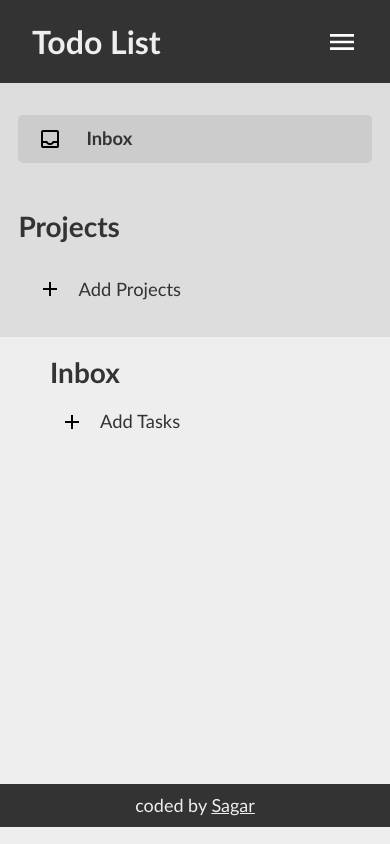
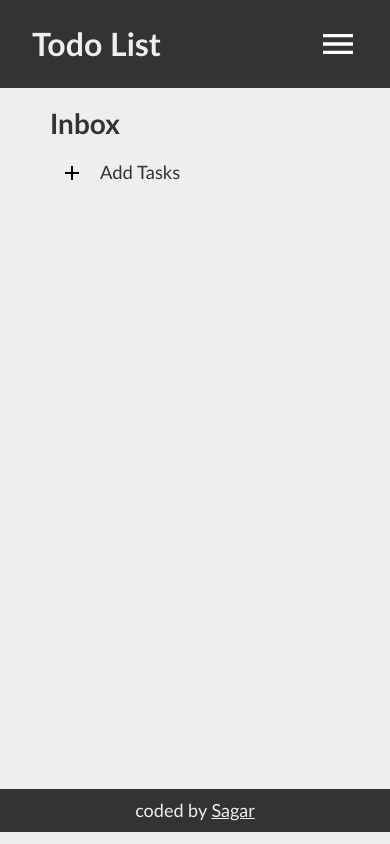
Before and after one commit to sagar-shrigadi/todo_list, a website built with webpack: page src/template.html in a window 390 px wide. Built offline with nearby package versions, Linux system fonts and the light colour scheme.

Commit message:
feat(sidebar): implement responsive hamburger menu
- add html for menu toggle
- used css to implement the toggle for sidebar
- add transitions for smooth opening and closing of the sidebar

```diff
--- a/src/styles.css
+++ b/src/styles.css
@@ -15,12 +15,33 @@ body{
         color: var(--clr-primary-light);
     }
     img{
-        width: 2rem;
+        cursor: pointer;
+        width: 2.5rem;
     }
 }
+
 main{
     min-height: 83dvh;
+
     .mainContainer{
+        input[type="checkbox"]{
+            display: none;
+        }
+
+        @media(width < 48em){
+            #sidebar:checked ~ .sidebar{
+                transform: translateX(0);
+                transition: 0.4s ease-in-out;
+            }
+
+            .sidebar{
+                position: fixed;
+                transform: translateX(-100%);
+                transition: 0.3s ease-out;
+                inset: 0 5rem 0 0;
+            }
+        }
+
         .sidebar{
             padding-top: 2rem;
             padding-bottom: 1.5rem;
@@ -85,6 +106,7 @@ main{
         }
     }
 }
+
 footer{
     background-color: var(--clr-primary-dark);
     color: var(--clr-primary-light);
--- a/src/template.html
+++ b/src/template.html
@@ -10,12 +10,16 @@
 
     <header class="header">
         <h1>Todo List</h1>
-        <img src="./assets/icons/menu.svg" alt="">
+
+        <label for="sidebar" aria-label="Toggle Menu">
+            <img src="./assets/icons/menu.svg" alt="">
+        </label>
     </header>
 
     <main>
         <section class="mainContainer">
 
+            <input type="checkbox" name="Sidebar" id="sidebar">
             <aside class="sidebar">
                 <article class="defaultContainer">
                     <img src="./assets/icons/inbox_black.svg" alt="">
```
Also changed, not shown: src/assets/icons/close.svg (added), src/assets/icons/close_black.svg (added).
